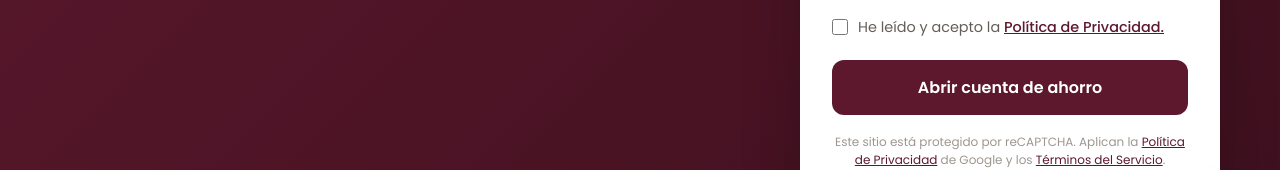
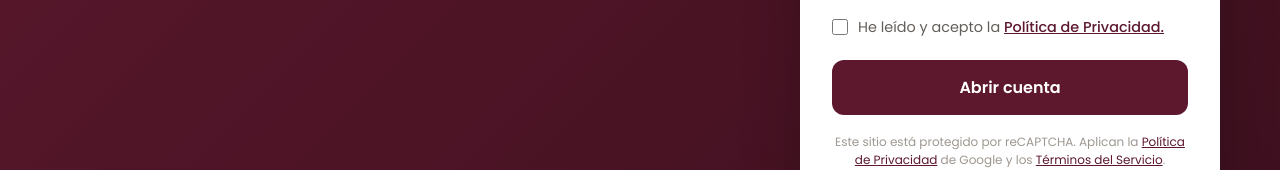
Before and after one commit to Tavo750/BancoFerrogalia, an Angular app: page /abrir-cuenta in a window 1280 px wide. Shown: the part 532-702 px from the top of the page. Built offline with nearby package versions, Linux system fonts and the light colour scheme.

Commit message:
Modificar texto del botón para abrir cuenta de ahorro

```diff
--- a/src/app/components/header/components/abrir-cuenta/abrir-cuenta.component.html
+++ b/src/app/components/header/components/abrir-cuenta/abrir-cuenta.component.html
@@ -130,7 +130,7 @@
               @if (loading) {
                 <span class="material-icons ac-card__spinner">autorenew</span>
               } @else {
-                Abrir cuenta de ahorro
+                Abrir cuenta
               }
             </button>
 
```
